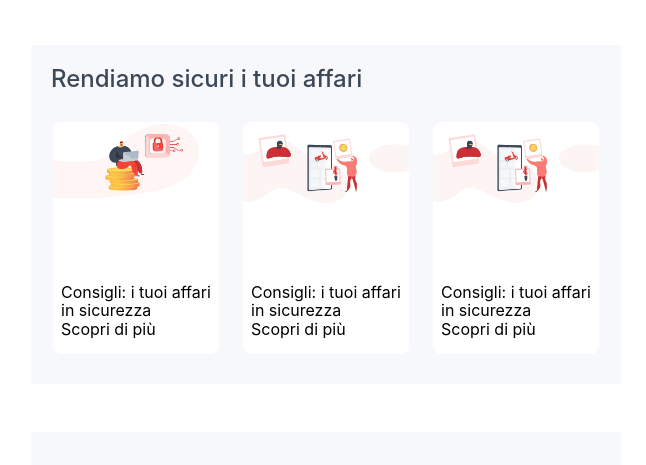
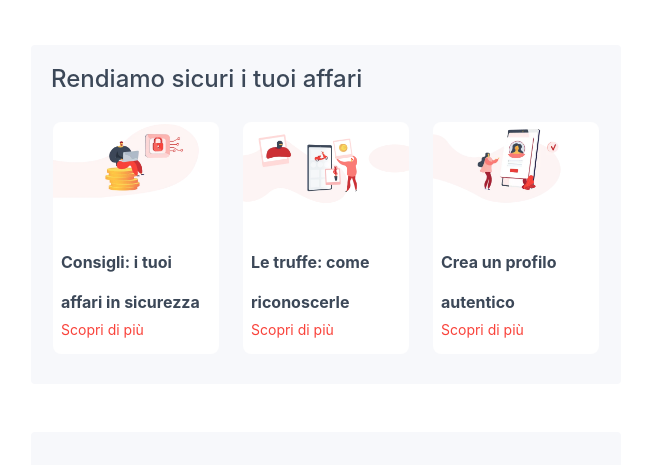
Before and after one commit to xcibe95x/htmlcss-subito.it, a plain HTML site: page index.html in a window 1280 px wide. Shown: the part 1655-2120 px from the top of the page, without its empty margins (314-960 px from the left). Drawn offline with Linux system fonts and the light colour scheme.

Commit message:
Update Cards

```diff
--- a/index.html
+++ b/index.html
@@ -197,17 +197,17 @@
 
 <div class="fx">
 
-        <div class="card-affari safety1 fx-grow fx-wrapEven" href="#3">
-        <span>Consigli: i tuoi affari in sicurezza</span>
-        <p>Scopri di più</p></div>
+        <a class="card-affari safety1 fx-grow fx-wrapEven" href="#3">
+        <h2 class="fs-4 ln">Consigli: i tuoi affari in sicurezza</h2>
+        <p class="fs-5">Scopri di più</p></a>
 
-        <div class="card-affari safety2 fx-grow fx-wrapEven" href="#3">
-        <span>Consigli: i tuoi affari in sicurezza</span>
-        <p>Scopri di più</p></div>
+        <a class="card-affari safety2 fx-grow fx-wrapEven" href="#3">
+        <h2 class="fs-4 ln">Le truffe: come riconoscerle</h2>
+        <p class="fs-5">Scopri di più</p></a>
 
-        <div class="card-affari safety2 fx-grow fx-wrapEven" href="#3">
-        <span>Consigli: i tuoi affari in sicurezza</span>
-        <p>Scopri di più</p></div>
+        <a class="card-affari safety3 fx-grow fx-wrapEven" href="#3">
+        <h2 class="fs-4 ln">Crea un profilo autentico</h2>
+        <p class="fs-5">Scopri di più</p></a>
 
 </div>
 
```
